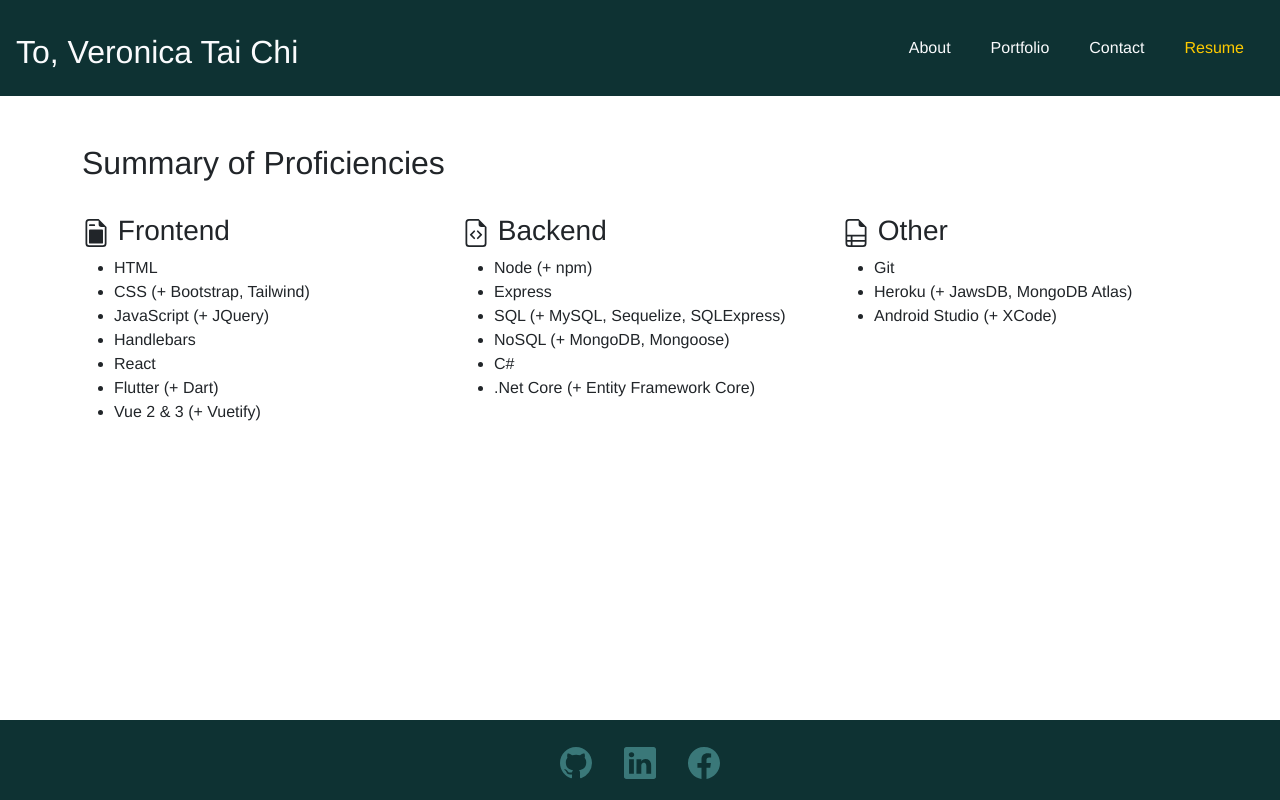
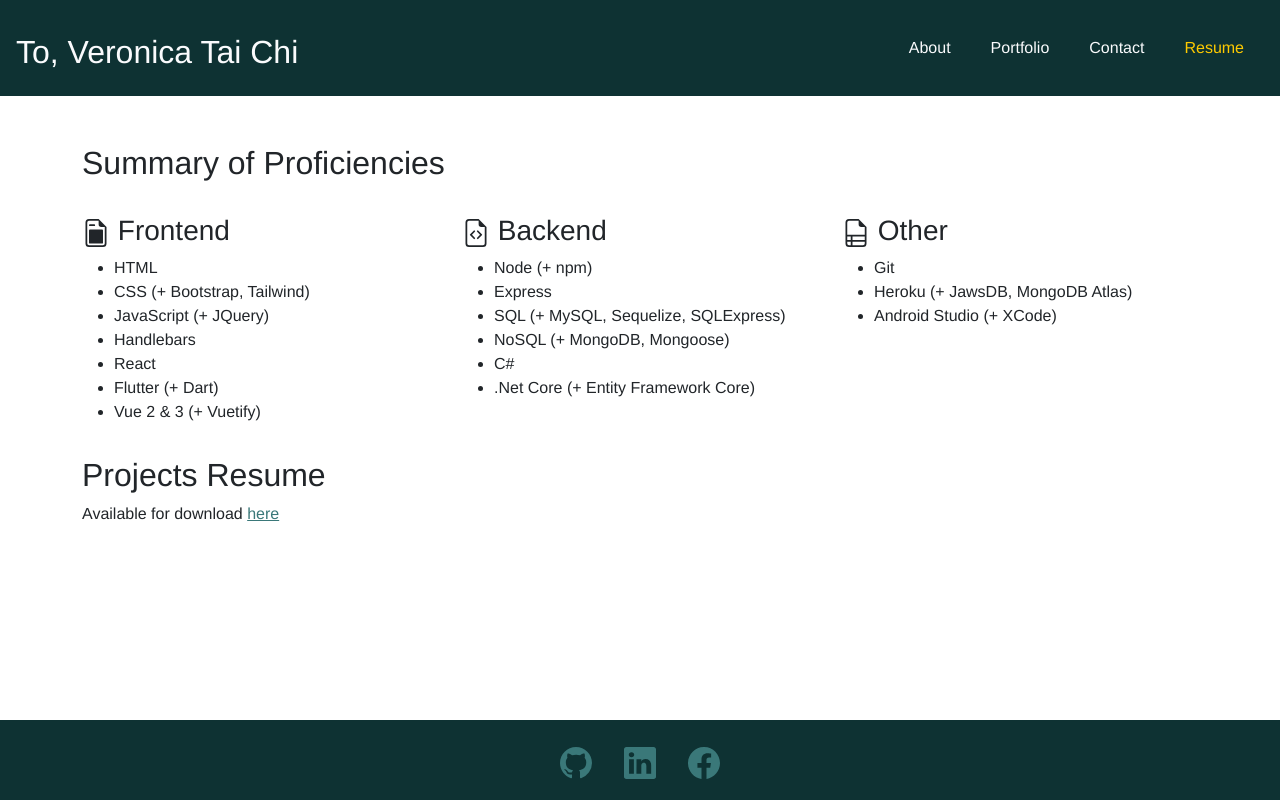
Before and after one commit to TOVTC/react-portfolio-challenge, a React (Create React App) app: page / in a window 1280 px wide. Both pictures are taken after a click on the item "Resume". Built offline with nearby package versions, Linux system fonts and the light colour scheme.

Commit message:
uncommented projects resume link

```diff
--- a/src/components/Resume.js
+++ b/src/components/Resume.js
@@ -40,10 +40,10 @@ function Resume() {
                         </ul>
                     </div>
                 </div>
-            {/* <div className='row mt-3'>
+            <div className='row mt-3'>
                 <h2>Projects Resume</h2>
-                <p>Available for download <a href={require('../assets/documents/ToV-Projects_Resume.pdf')} download className='mini-link'>here</a></p>
-            </div>         */}
+                <p>Available for download <a href={require('../assets/documents/ToV-Projects_2024Jan05.pdf')} download className='mini-link'>here</a></p>
+            </div>
         </div>
     )
 }
```
